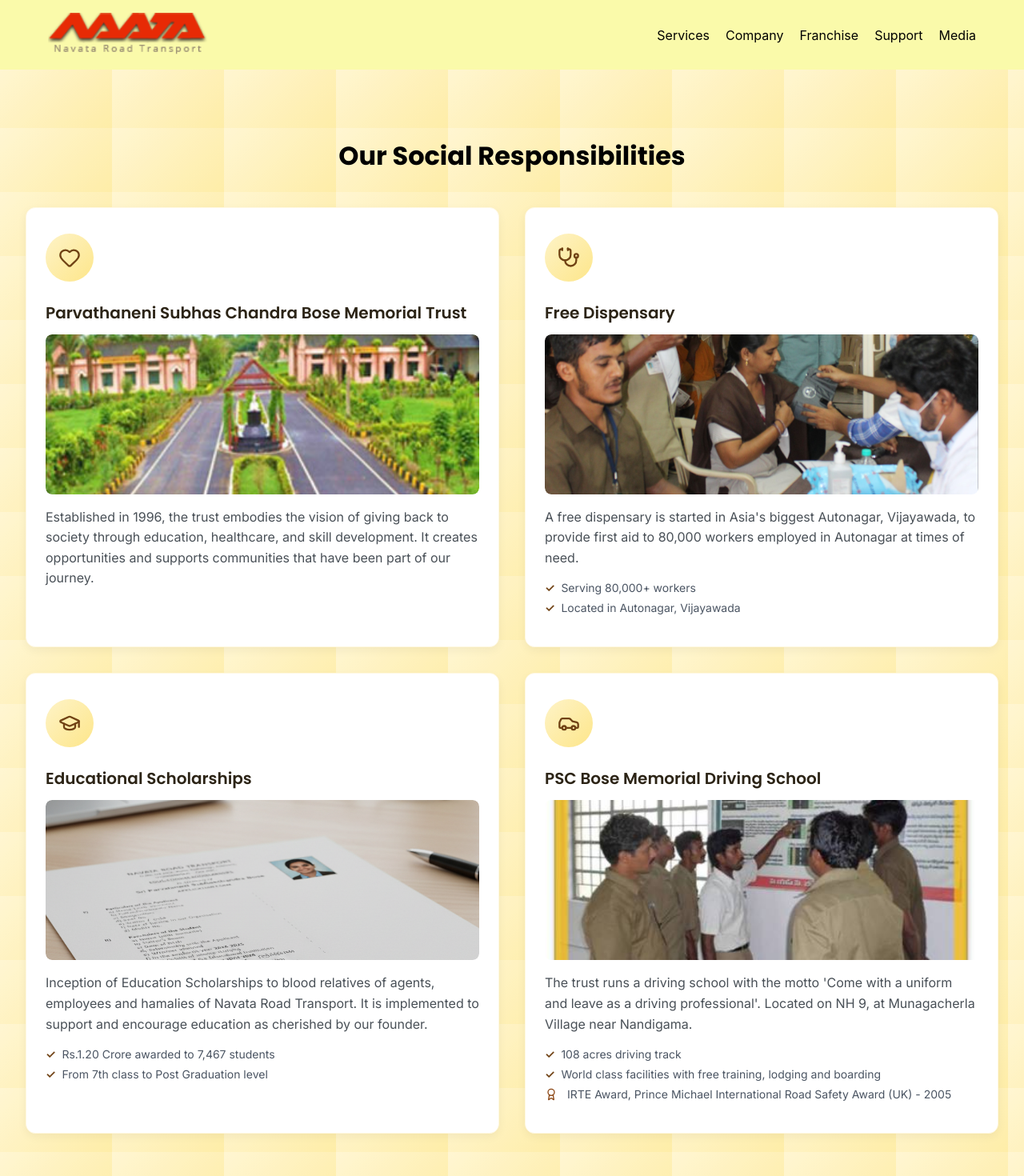
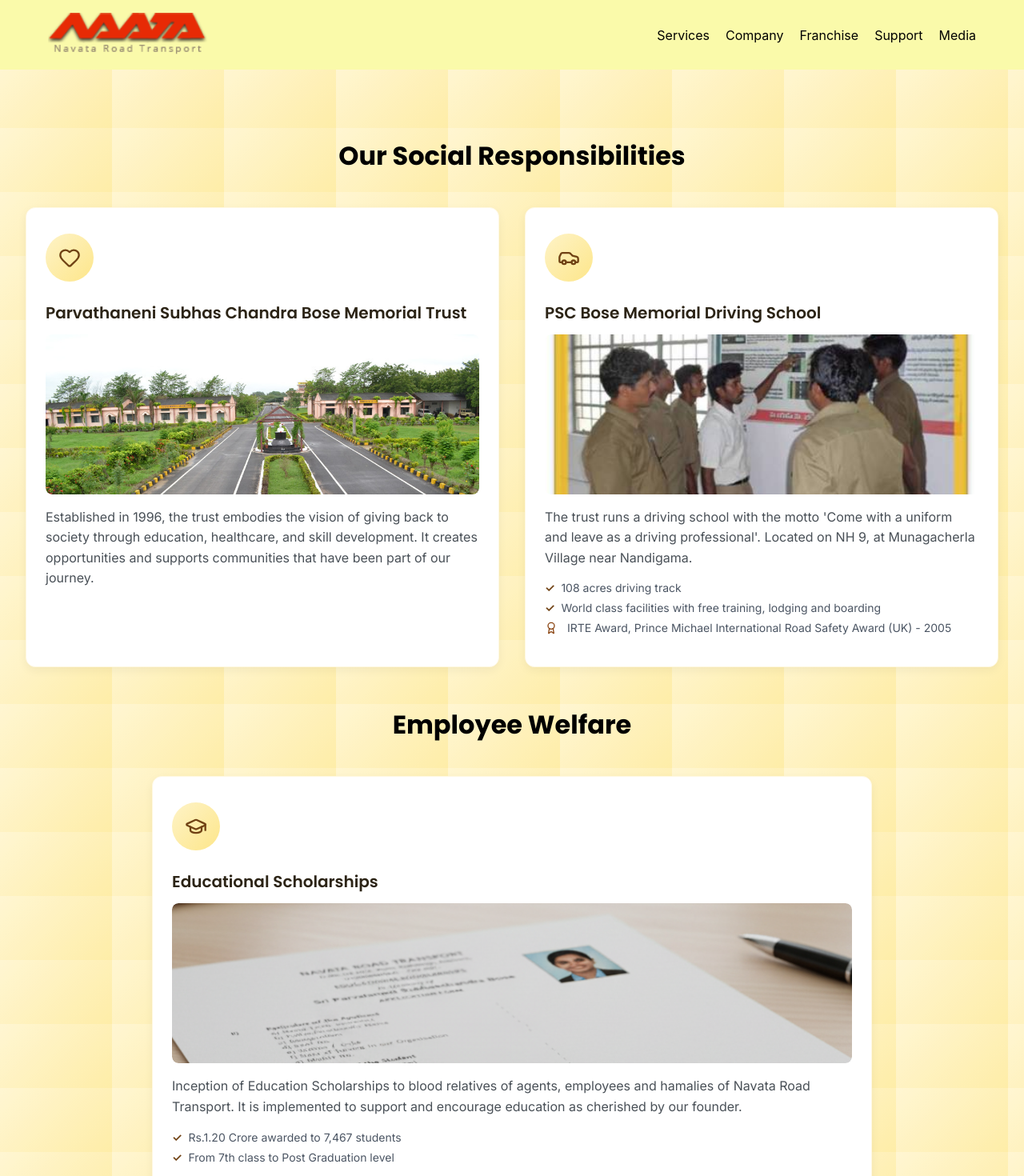
Before and after one commit to navataprogrammers/navata-website, a Next.js app: page /ecosystem in a window 1280 px wide. Shown: the top 1470 px of the page at 80% size. Built offline with nearby package versions, Linux system fonts and the light colour scheme.

Commit message:
Ecosystem update
Changing image
modifying cards

```diff
--- a/pages/about-us.js
+++ b/pages/about-us.js
@@ -19,7 +19,7 @@
             <div className="text-overlay">
               <p className="aboutus-subtitle">
                 Serving India with a vast network of road transport solutions,
-                we specialize in safe, reliable, efficient logistics and
+                Navata specializes in safe, reliable, efficient logistics and
                 ensure seamless deliveries powered by technology and trust.
                 With intense reachability through tier -1 to tier-3 locations
                 and all major cities and towns,Navata places a pivotal role in
--- a/pages/ecosystem.js
+++ b/pages/ecosystem.js
@@ -16,7 +16,7 @@
     details: null,
     awards: null
   },
-  {
+   /* {
     title: "Free Dispensary",
     icon: <Stethoscope className="ecosystem-card-icon" />,
     description: "A free dispensary is started in Asia's biggest Autonagar, Vijayawada, to provide first aid to 80,000 workers employed in Autonagar at times of need.",
@@ -24,16 +24,8 @@
     stats: "Serving 80,000+ workers",
     details: "Located in Autonagar, Vijayawada",
     awards: null
-  },
-  {
-    title: "Educational Scholarships",
-    icon: <GraduationCap className="ecosystem-card-icon" />,
-    description: "Inception of Education Scholarships to blood relatives of agents, employees and hamalies of Navata Road Transport. It is implemented to support and encourage education as cherished by our founder.",
-    image: "/images/Ecosystem/scholarships.jpg",
-    stats: "Rs.1.20 Crore awarded to 7,467 students",
-    details: "From 7th class to Post Graduation level",
-    awards: null,
-  },
+  }, */
+
   {
     title: "PSC Bose Memorial Driving School",
     icon: <Car className="ecosystem-card-icon" />,
@@ -44,6 +36,18 @@
     awards: ["IRTE Award", "Prince Michael International Road Safety Award (UK) - 2005"]
   }
 ];
+
+const employeewelfare=[
+  {
+    title: "Educational Scholarships",
+    icon: <GraduationCap className="ecosystem-card-icon" />,
+    description: "Inception of Education Scholarships to blood relatives of agents, employees and hamalies of Navata Road Transport. It is implemented to support and encourage education as cherished by our founder.",
+    image: "/images/Ecosystem/scholarships.jpg",
+    stats: "Rs.1.20 Crore awarded to 7,467 students",
+    details: "From 7th class to Post Graduation level",
+    awards: null,
+  },
+]
 
 const sisterConcerns = [
   {
@@ -89,6 +93,54 @@
     </AnimateOnScroll>
     <div className="ecosystem-card-grid">
       {socialResponsibilityData.map((item, idx) => (
+        <AnimateOnScroll key={idx} className="animate-fade-up" delay={idx * 100}>
+          <div className="ecosystem-card">
+            <div className="ecosystem-card-content">
+              <div className="ecosystem-card-icon-wrapper">{item.icon}</div>
+              <div className="ecosystem-card-main">
+                <div className="ecosystem-card-title">{item.title}</div>
+                {item.image && (
+                  <div className="ecosystem-card-image-wrapper">
+                    <Image
+                      src={item.image}
+                      alt={item.title}
+                      fill
+                      className="ecosystem-card-img"
+                    />
+                  </div>
+                )}
+                <div className="ecosystem-card-desc">{item.description}</div>
+                {item.stats && (
+                  <div className="ecosystem-card-feature">
+                    <span className="ecosystem-card-check">✓</span>
+                    <span>{item.stats}</span>
+                  </div>
+                )}
+                {item.details && (
+                  <div className="ecosystem-card-feature">
+                    <span className="ecosystem-card-check">✓</span>
+                    <span>{item.details}</span>
+                  </div>
+                )}
+                {item.awards && (
+                  <div className="ecosystem-card-feature">
+                    <Award className="mr-1" />
+                    <span>{item.awards.join(', ')}</span>
+                  </div>
+                )}
+              </div>
+            </div>
+          </div>
+        </AnimateOnScroll>
+      ))}
+    </div>
+
+    {/* Employee Welfare Section */}
+    <AnimateOnScroll className="animate-fade-in">
+       <h2 className="ecosystem-section-title">Employee Welfare</h2>
+    </AnimateOnScroll>
+    <div className="ecosystem-card-grid employee-welfare-grid">
+      {employeewelfare.map((item, idx) => (
         <AnimateOnScroll key={idx} className="animate-fade-up" delay={idx * 100}>
           <div className="ecosystem-card">
             <div className="ecosystem-card-content">
--- a/styles/EcoSystem.css
+++ b/styles/EcoSystem.css
@@ -46,6 +46,16 @@
   position: relative;
   z-index: 1;
   align-items: stretch;
+}
+.employee-welfare-grid {
+  display: flex;
+  justify-content: center;
+  align-items: center;
+}
+
+.employee-welfare-grid .ecosystem-card {
+  max-width: 900px;
+  width: 100%;
 }
 
 /* Card Styling & Highlight */
```
Also changed, not shown: public/images/Ecosystem/pscb-trust.jpg.
